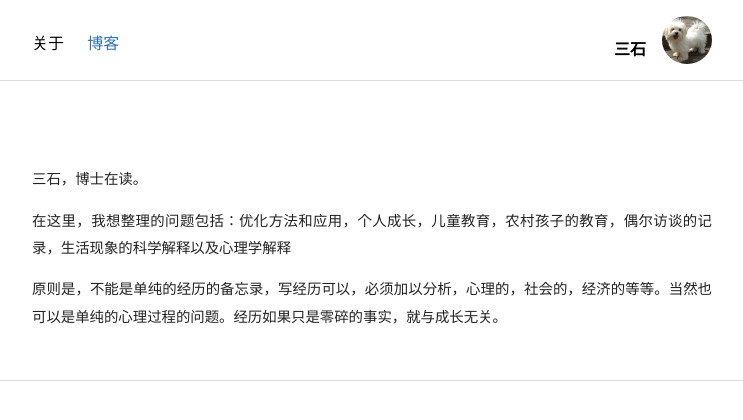
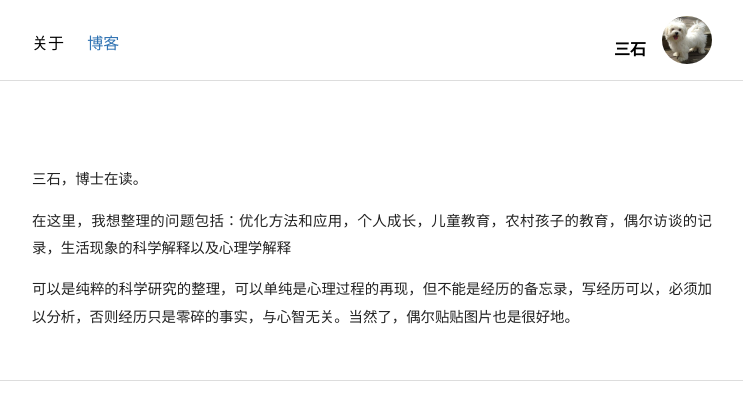
Before and after one commit to shirleysteve/1, a Jekyll site: the page built from index.html, in a window 1280 px wide. Shown: the top 420 px of the page, without its empty margins (268-1011 px from the left). Built offline with Jekyll 4.4.1, drawn with Linux system fonts in a browser that asks for light colours; nearby versions of some CDN libraries.

Commit message:
Update index.html

```diff
--- a/index.html
+++ b/index.html
@@ -29,7 +29,7 @@ description: 透过现象看本质
 
 
  <p>
-原则是，不能是单纯的经历的备忘录，写经历可以，必须加以分析，心理的，社会的，经济的等等。当然也可以是单纯的心理过程的问题。经历如果只是零碎的事实，就与成长无关。
+可以是纯粹的科学研究的整理，可以单纯是心理过程的再现，但不能是经历的备忘录，写经历可以，必须加以分析，否则经历只是零碎的事实，与心智无关。当然了，偶尔贴贴图片也是很好地。
  </p>
 
 <!--
```
